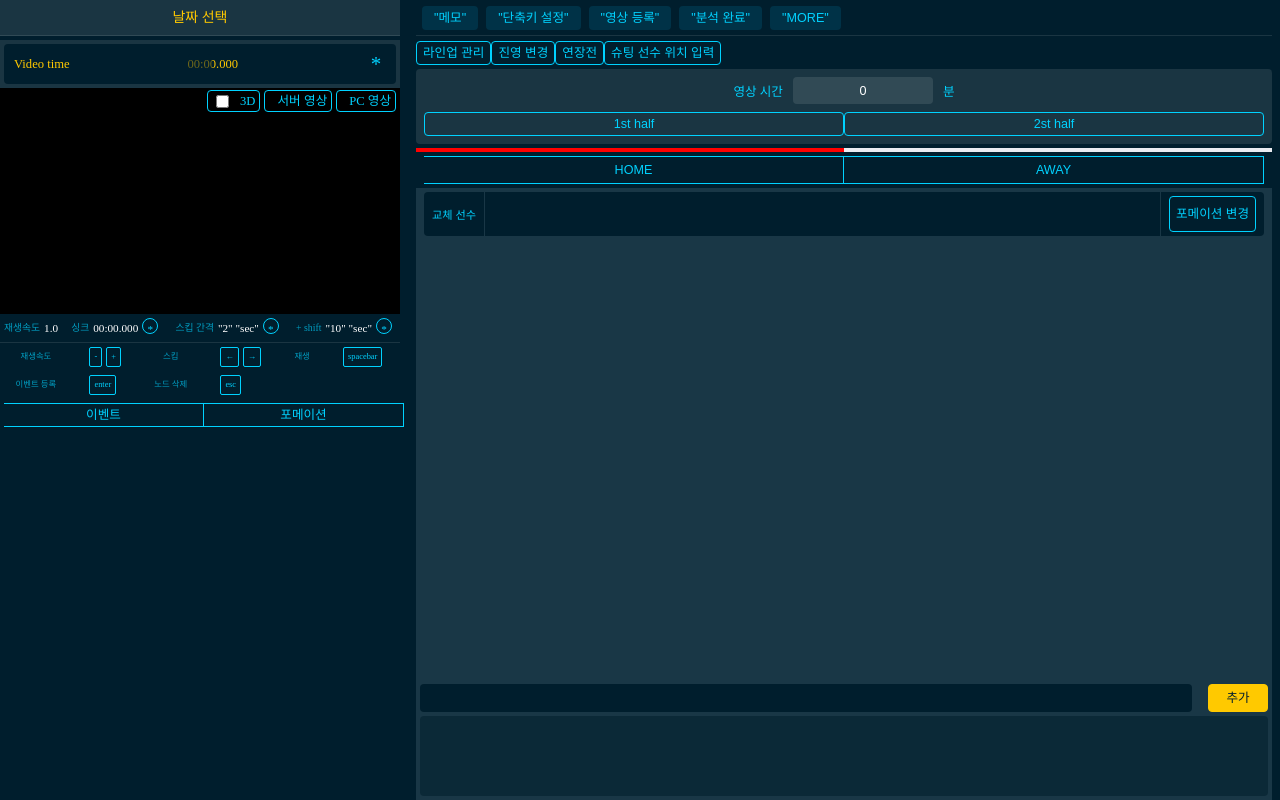
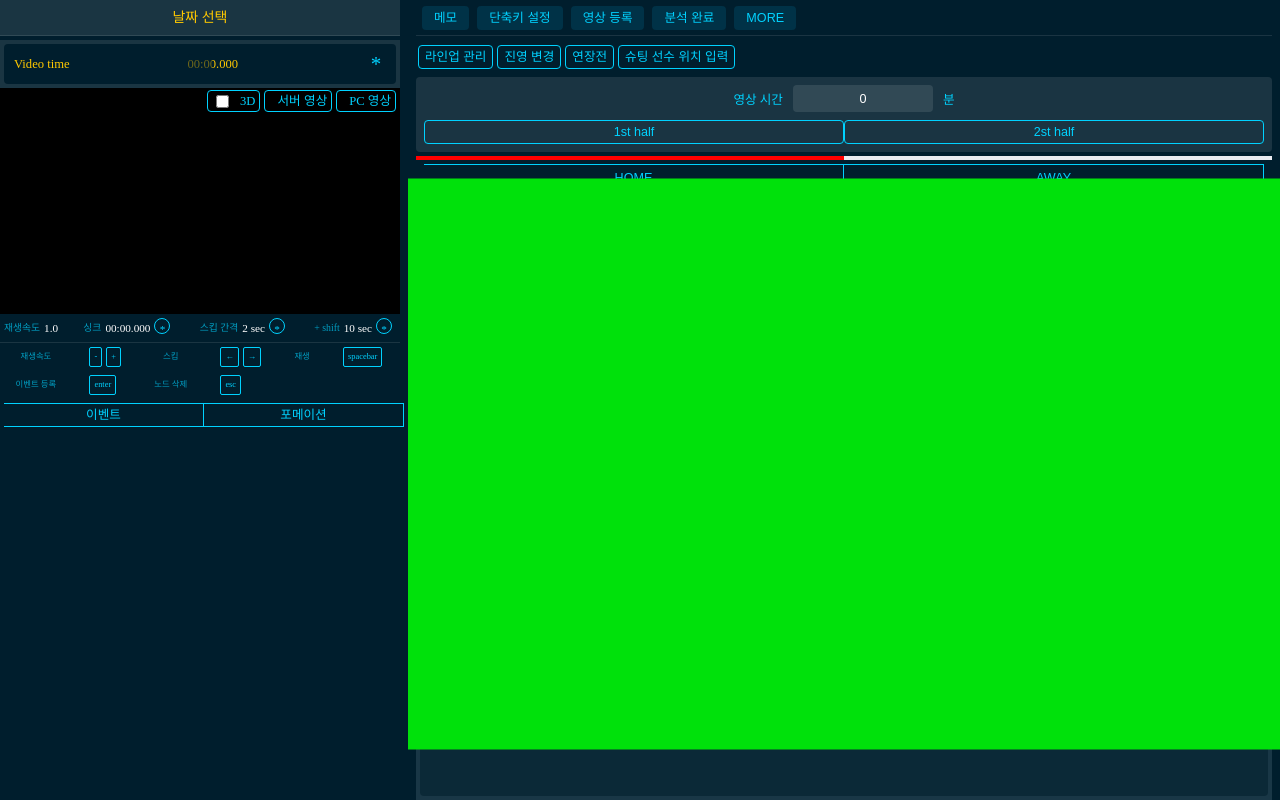
Before and after one commit to jeongbeenson19/myron, a Django app: page /myron/ in a window 1280 px wide. Run offline with Django 4.2, Linux system fonts and the light colour scheme.

Commit message:
layout finished

```diff
--- a/static/style.css
+++ b/static/style.css
@@ -178,6 +178,10 @@
 
 body {
   overflow: auto;
+}
+
+button,input,textarea {
+  outline: none
 }
 
 .button-myron {
@@ -497,7 +501,7 @@
   margin-top: 5px
 }
 
-.analyze-settings .top-menu .button-bepro {
+.analyze-settings .top-menu .button-myron {
   margin: 4px 2px;
   font-size: .9rem
 }
--- a/templates/base.html
+++ b/templates/base.html
@@ -72,16 +72,16 @@
                                     <div class="group horizontal">
                                         <div class="label">스킵 간격</div>
                                         <div class="value">
-                                            "2"
-                                            "sec"
+                                            2
+                                            sec
                                         </div>
                                         <div class="button-edit">*</div>
                                     </div>
                                     <div class="group horizontal">
                                         <div class="label">+ shift</div>
                                         <div class="value">
-                                            "10"
-                                            "sec"
+                                            10
+                                            sec
                                         </div>
                                         <div class="button-edit">*</div>
                                     </div>
@@ -144,12 +144,12 @@
                         </div>
                         <div class="expand analysis-column" style="overflow-y: auto; padding: 0px 8px">
                             <div class="app-toolbar horizontal">
-                                <button class="button-myron">"메모"</button>
-                                <button class="button-myron">"단축키 설정"</button>
-                                <button class="button-myron">"영상 등록"</button>
-                                <button class="button-myron">"분석 완료"</button>
+                                <button class="button-myron">메모</button>
+                                <button class="button-myron">단축키 설정</button>
+                                <button class="button-myron">영상 등록</button>
+                                <button class="button-myron">분석 완료</button>
                                 <div class="dropdown-button">
-                                    <button class="button-myron">"MORE"</button>
+                                    <button class="button-myron">MORE</button>
                                     <div class="dropdown"></div>
                                 </div>
                             </div>
@@ -193,17 +193,7 @@
                             </div>
                             <div class="expand center ground-wrapper horizontal">
                                 <div class="ground center" style="width: 100%; flex: 1 1 0%; position: relative; align-self: stretch;">
-                                    <div style="position: absolute; top: 50%; left: 50%; transform: translate(-50%, -50%); background-image:
-                                    linear-gradient(90deg, rgb(54, 86, 47) 0%, rgb(54, 86, 47) 5.55556%, rgb(43, 71, 42) 5.55556%,
-                                    rgb(43, 71, 42) 11.1111%, rgb(54, 86, 47) 11.1111%, rgb(54, 86, 47) 16.6667%, rgb(43, 71, 42) 16.6667%,
-                                    rgb(43, 71, 42) 22.2222%, rgb(54, 86, 47) 22.2222%, rgb(54, 86, 47) 27.7778%, rgb(43, 71, 42) 27.7778%,
-                                    rgb(43, 71, 42) 33.3333%, rgb(54, 86, 47) 33.3333%, rgb(54, 86, 47) 38.8889%, rgb(43, 71, 42) 38.8889%,
-                                    rgb(43, 71, 42) 44.4444%, rgb(54, 86, 47) 44.4444%, rgb(54, 86, 47) 50%, rgb(43, 71, 42) 50%,
-                                    rgb(43, 71, 42) 55.5556%, rgb(54, 86, 47) 55.5556%, rgb(54, 86, 47) 61.1111%, rgb(43, 71, 42) 61.1111%,
-                                    rgb(43, 71, 42) 66.6667%, rgb(54, 86, 47) 66.6667%, rgb(54, 86, 47) 72.2222%, rgb(43, 71, 42) 72.2222%,
-                                    rgb(43, 71, 42) 77.7778%, rgb(54, 86, 47) 77.7778%, rgb(54, 86, 47) 83.3333%, rgb(43, 71, 42) 83.3333%,
-                                    rgb(43, 71, 42) 88.8889%, rgb(54, 86, 47) 88.8889%, rgb(54, 86, 47) 94.4444%, rgb(43, 71, 42) 94.4444%,
-                                    rgb(43, 71, 42) 100%)"></div>
+                                    <div style="position: absolute; top: 50%; left: 50%; transform: translate(-50%, -50%); width: 881.691px; height: 571px; background-color: rgb(0, 225, 11)"></div>
                                 </div>
                             </div>
                             <div>
```
